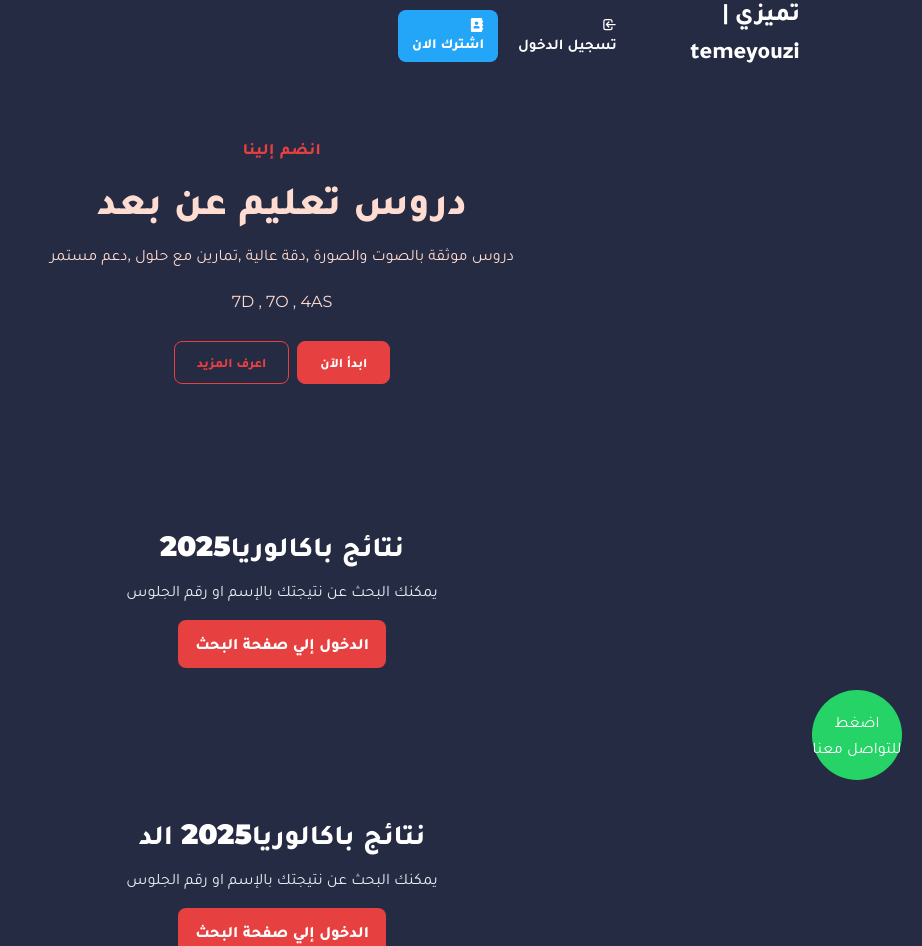
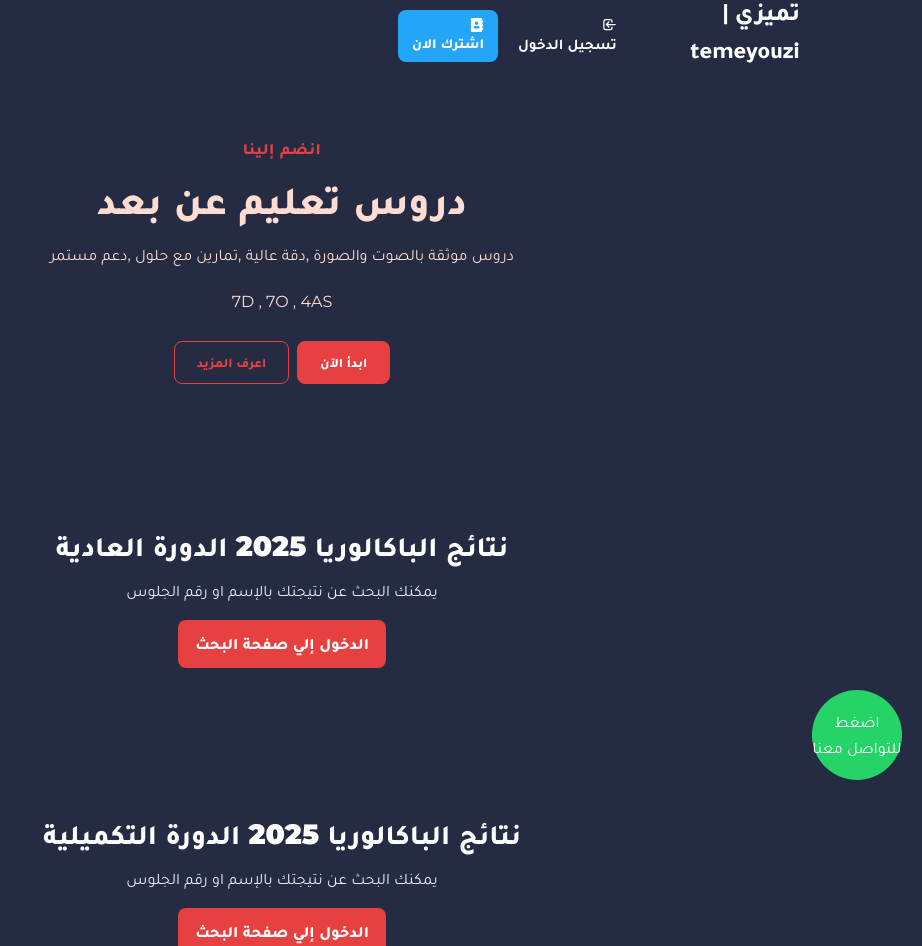
Before and after one commit to saiid27/temeyouzi-login, a React (Vite) app: page / in a window 1280 px wide. Shown: the top 946 px of the page, without its empty margins (358-1280 px from the left). Built offline with nearby package versions, Linux system fonts and the light colour scheme.

Commit message:
update: latest UI/logic

```diff
--- a/src/components/Home.jsx
+++ b/src/components/Home.jsx
@@ -22,7 +22,7 @@ function Home(){
       {/* 2) SD (CTA خفيف/معلومة) */}
       <section id="sd">
         <div className="container">
-          <div className="h3">نتائج باكالوريا2025 </div>
+          <div className="h3">نتائج  الباكالوريا 2025 الدورة العادية </div>
           <p>   يمكنك البحث عن نتيجتك بالإسم او رقم الجلوس </p>
           <div className="mt-2">
             <a href="https://www.temeyouzi.site/p/blog-page_27.html" className="btn red">الدخول إلي صفحة البحث</a>
@@ -32,7 +32,7 @@ function Home(){
       {/* 3) SD (CTA خفيف/معلومة) */}
       <section id="sd">
         <div className="container">
-          <div className="h3">نتائج باكالوريا2025 الد </div>
+          <div className="h3">نتائج  الباكالوريا 2025 الدورة التكميلية </div>
           <p>   يمكنك البحث عن نتيجتك بالإسم او رقم الجلوس </p>
           <div className="mt-2">
             <a href="https://www.temeyouzi.site/p/session-complementaire.html" className="btn red">الدخول إلي صفحة البحث</a>
```
